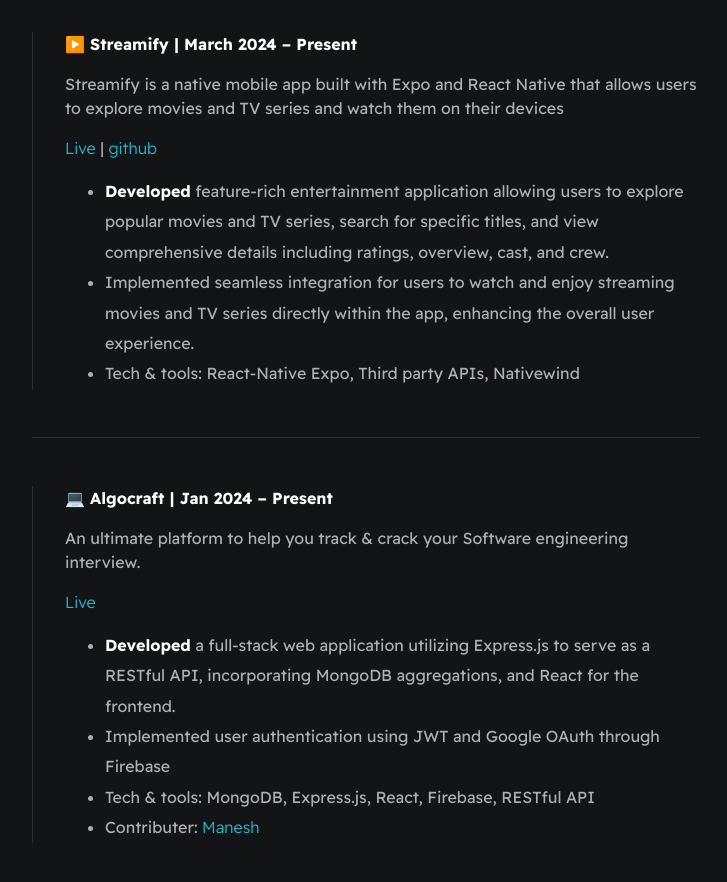
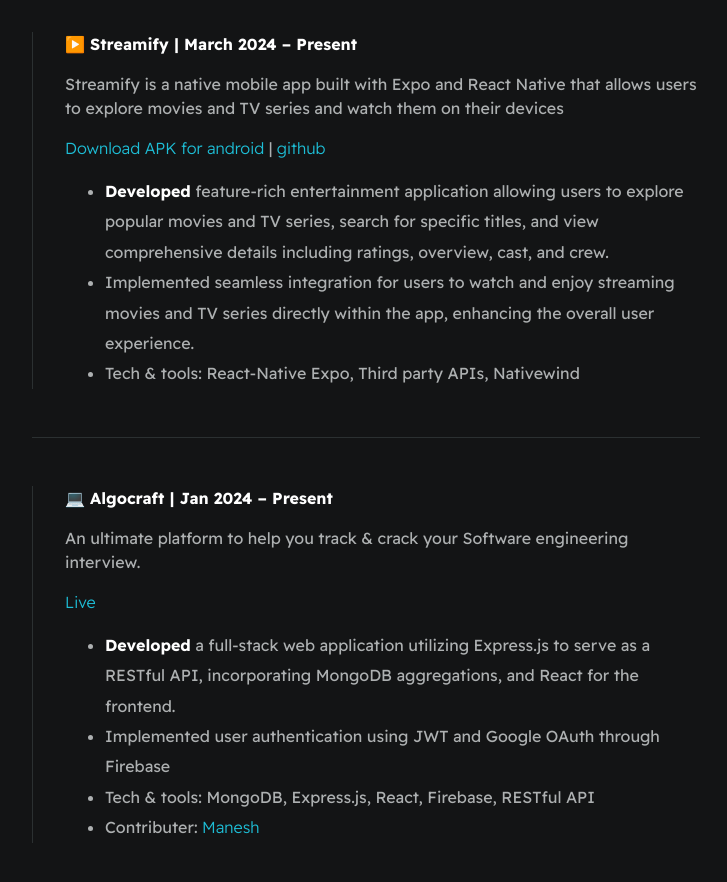
Before and after one commit to Dhruvil2511/dhruvil2511.github.io, a plain HTML site: page index.html in a window 1280 px wide. Shown: the part 1100-1982 px from the top of the page, without its empty margins (274-1001 px from the left). Drawn offline with Linux system fonts and the light colour scheme.

Commit message:
Update index.html

```diff
--- a/index.html
+++ b/index.html
@@ -98,7 +98,7 @@
                 <strong>▶️ Streamify | March 2024 – Present </strong>
                 <p>Streamify is a native mobile app built with Expo and React Native that allows users to explore movies
                     and TV series and watch them on their devices</p>
-                <p><a href="https://bit.ly/streamify_apk" target="_blank">Live</a> | <a
+                <p><a href="https://bit.ly/streamify_apk" target="_blank">Download APK for android</a> | <a
                         href="https://github.com/Dhruvil2511/Streamify" target="_blank">github</a></p>
                 <ul>
                     <li> <strong>Developed</strong> feature-rich entertainment application allowing users to explore
```
